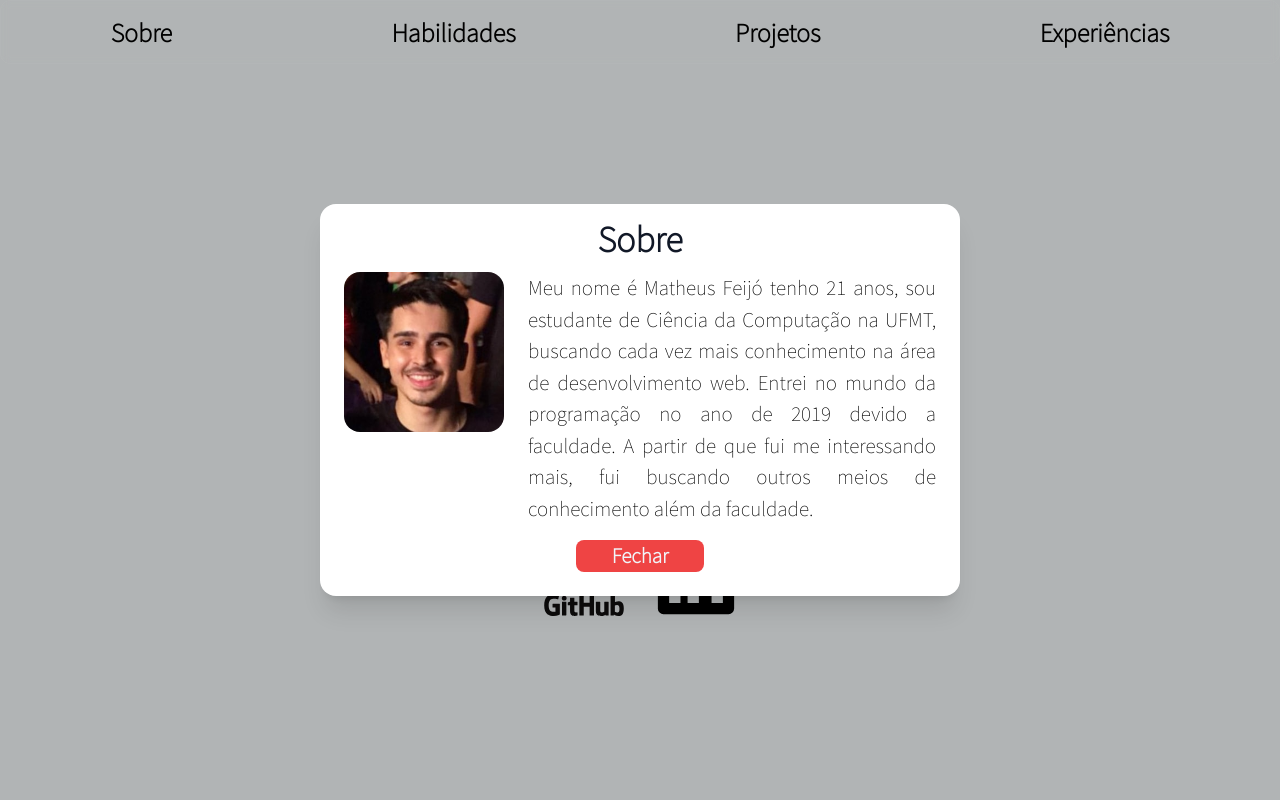
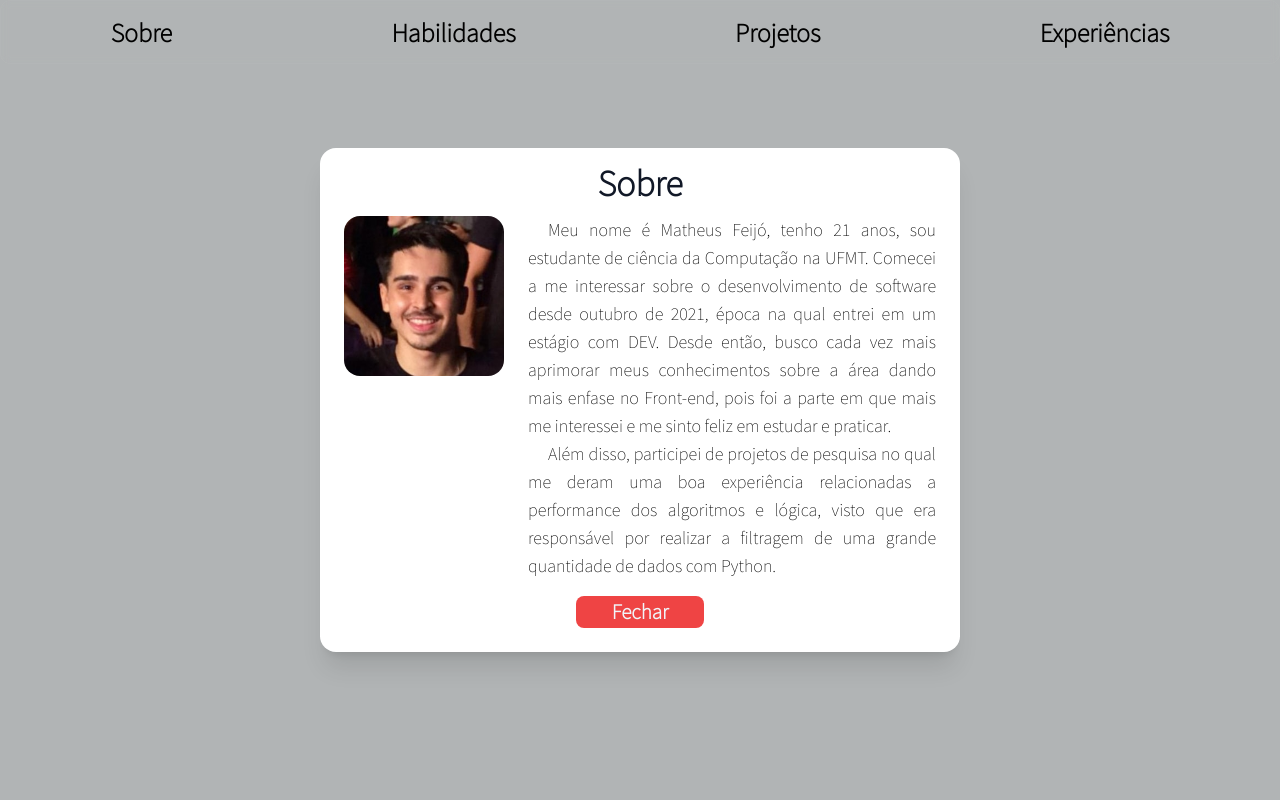
Before and after one commit to matheus-feijo/portfolio, a React (Create React App) app: page / in a window 1280 px wide. Both pictures are taken after a click on the button "Mais detalhes". Shown: the top 800 px of the page. Built offline with nearby package versions, Linux system fonts and the light colour scheme.

Commit message:
style about me

```diff
--- a/src/Home/components/apresentation/aboutMe.tsx
+++ b/src/Home/components/apresentation/aboutMe.tsx
@@ -55,9 +55,14 @@ export function AboutMe(props: AboutMeProps) {
 
                                 <div className="content-modal flex gap-6">
                                     <img src={perfil} className="modal-img-aboutMe w-40 h-40 rounded-2xl" alt="foto do matheus feijo" />
-                                    <p className="text-justify">
-                                        Meu nome é Matheus Feijó tenho 21 anos, sou estudante de Ciência da Computação na UFMT, buscando cada vez mais conhecimento na área de desenvolvimento web. Entrei no mundo da programação no ano de 2019 devido a faculdade. A partir de que fui me interessando mais, fui buscando outros meios de conhecimento além da faculdade.
-                                    </p>
+                                    <div>
+                                        <p className="text-justify text-lg indent-5">
+                                            Meu nome é Matheus Feijó, tenho 21 anos, sou estudante de ciência da Computação na UFMT. Comecei a me interessar sobre o desenvolvimento de software desde outubro de 2021, época na qual entrei em um estágio com DEV. Desde então, busco cada vez mais aprimorar meus conhecimentos sobre a área dando mais enfase no Front-end, pois foi a parte em que mais me interessei e me sinto feliz em estudar e praticar.
+                                        </p>
+                                        <p className="text-justify text-lg indent-5">
+                                            Além disso, participei de projetos de pesquisa no qual me deram uma boa experiência relacionadas a performance dos algoritmos e lógica, visto que era responsável por realizar a filtragem de uma grande quantidade de dados com Python.
+                                        </p>
+                                    </div>
                                 </div>
                                 <div className="mt-4 flex justify-center">
                                     <button
--- a/src/Home/components/apresentation/style.css
+++ b/src/Home/components/apresentation/style.css
@@ -3,7 +3,7 @@
 }
 
 .more-details{
-    animation: more-details-view 4s 4s normal both;
+    animation: more-details-view 3s 3s normal both;
     z-index: 0;
 }
 
@@ -12,7 +12,7 @@
 }
 
 .typing-animation{
-    animation: typing 3s 0s normal both,blinkCursor 1s infinite normal;
+    animation: typing 2.8s 0s normal both,blinkCursor 1s infinite normal;
 }
 
 
```
